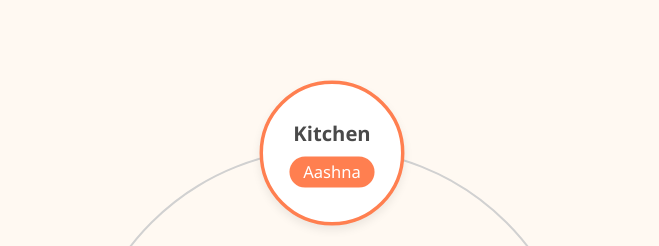
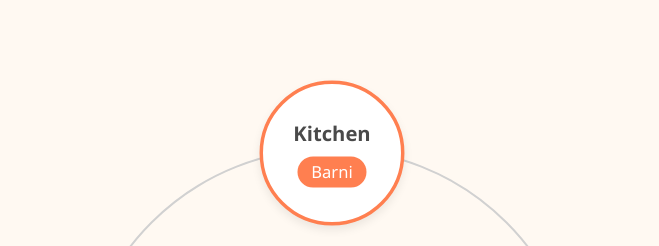
Before and after one commit to DanielRachev/scheduler, a React (Vite) app: page / in a window 1280 px wide. Shown: the top 246 px of the page, without its empty margins (311-970 px from the left). Built offline with nearby package versions, Linux system fonts and the light colour scheme.

Commit message:
Update roommate list.

```diff
--- a/src/App.jsx
+++ b/src/App.jsx
@@ -2,7 +2,7 @@ import './App.css'
 import { differenceInWeeks, format, startOfWeek, endOfWeek } from 'date-fns'
 import ScheduleWheel from './components/ScheduleWheel';
 
-const ROOMMATES = ['Ziyu', 'Aashna', 'Daniel', 'Andrea', 'Olmo'];
+const ROOMMATES = ['Ziyu', 'Barni', 'Daniel', 'Andrea', 'Olmo'];
 const TASKS = ['Kitchen', 'Trash', 'Floors', 'Bathroom', 'Toilet'];
 const START_DATE = new Date('2025-09-22');
 
```
